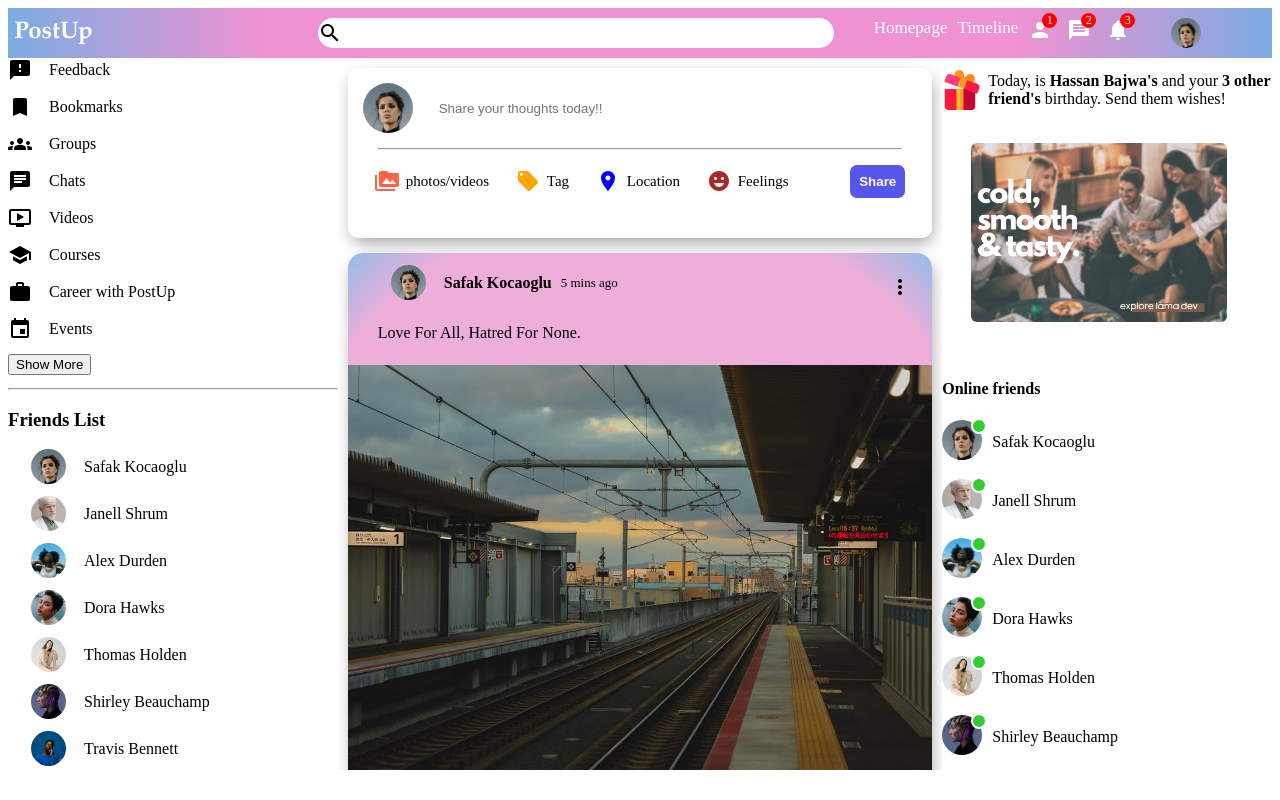
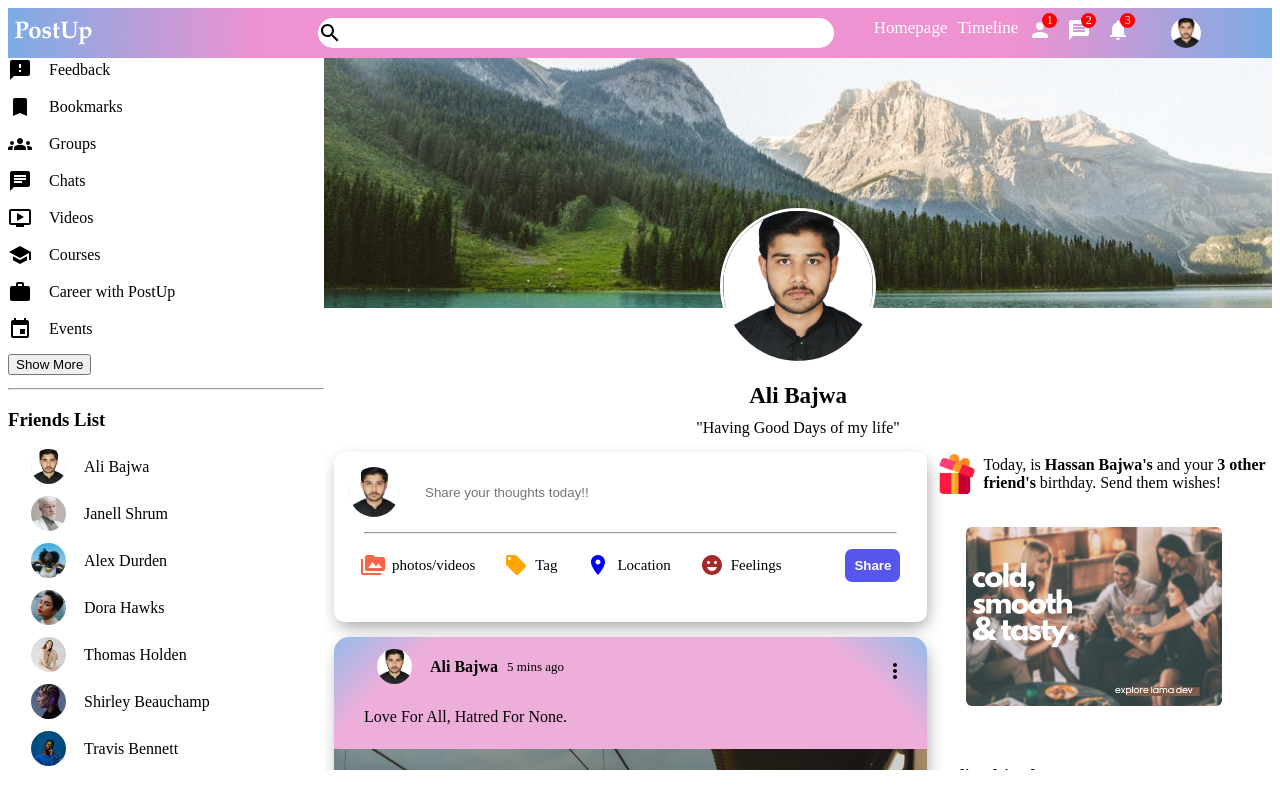
Before and after one commit to alibajwa91/socialMedia-Website-project, a React (Create React App) app: page / in a window 1280 px wide. Built offline with nearby package versions, Linux system fonts and the light colour scheme.

Commit message:
profile page has been created

```diff
--- a/src/App.js
+++ b/src/App.js
@@ -1,6 +1,8 @@
 import Home from "./pages/home/home.jsx";
+import Profile from "./pages/profile/Profile.jsx";
 function App() {
-  return <Home />;
+  return <Profile />;
+  // <Home />;
 }
 
 export default App;
--- a/src/components/feed/feed.css
+++ b/src/components/feed/feed.css
@@ -1,15 +1,15 @@
 .feed {
   flex: 5.5;
   height: calc(100vh -50px);
-  overflow-y: scroll;
-  height: 89vh;
-  scrollbar-width: 5px;
+  /* overflow-y: scroll;
+  height: 100%;
+  scrollbar-width: 5px; */
 }
 /* adding scroll bar design */
-.feed::-webkit-scrollbar {
+/* .feed::-webkit-scrollbar {
   display: none;
   width: 5px;
-}
+} */
 
 .feedWrapper {
   padding: 10px;
--- a/src/components/rightbar/Rightbar.jsx
+++ b/src/components/rightbar/Rightbar.jsx
@@ -2,10 +2,18 @@ import "./rightbar.css";
 import Online from "../online/Online";
 import { Users } from "../../dummyData.js";
 
-export default function Rightbar() {
-  return (
-    <div className="rightbar">
-      <div className="RightbarWrapper">
+export default function Rightbar({ profile }) {
+  const PageAd = () => {
+    return (
+      <div className="adcontainer">
+        <img src="./assets/ad.png" alt="" className="adImg" />
+      </div>
+    );
+  };
+  const RightbarHome = () => {
+    return (
+      <div>
+        {" "}
         <div className="birthdayContainer">
           <img src="./assets/gift.png" alt="" className="birthdayIcon" />
           <span className="birthdaytext">
@@ -13,14 +21,104 @@ export default function Rightbar() {
             birthday. Send them wishes!
           </span>
         </div>
-        <div className="adcontainer">
-          <img src="./assets/ad.png" alt="" className="adImg" />
-        </div>
+        {/* To show AD */}
+        <PageAd />
         <h4 className="rightbarTitle">Online friends</h4>
         {Users.map((u) => (
           <Online key={u.id} user={u} />
         ))}
       </div>
+    );
+  };
+  const RightbarProfile = () => {
+    return (
+      <div>
+        {" "}
+        <h4 className="rightbarTitle"> User Information</h4>
+        <div className="rightbarPersonalInfo">
+          <div className="rightbarInfoItem">
+            <span className="rightbarInfoKey">City: </span>
+            <span className="rightbarInfoValue">Toronto</span>
+          </div>
+          <div className="rightbarInfoItem">
+            <span className="rightbarInfoKey">study: </span>
+            <span className="rightbarInfoValue">
+              Student at Centennial College
+            </span>
+          </div>
+          <div className="rightbarInfoItem">
+            <span className="rightbarInfoKey">Relationship Status: </span>
+            <span className="rightbarInfoValue">Single</span>
+          </div>
+          <div className="rightbarInfoItem">
+            <span className="rightbarInfoKey">Interests </span>
+            <span className="rightbarInfoValue">
+              bedminton, gym, Book Reading
+            </span>
+          </div>
+          <h4 className="rightbarTitle"> User Friends</h4>
+          <div className="rightbarFollowings">
+            <div className="rightbarFollowing">
+              <img
+                src="/assets/person/2.jpeg"
+                alt=""
+                className="rightbarFollowingImg"
+              />
+              <span className="rightbarFollowingName">Sharukh</span>
+            </div>
+            <div className="rightbarFollowing">
+              <img
+                src="/assets/person/2.jpeg"
+                alt=""
+                className="rightbarFollowingImg"
+              />
+              <span className="rightbarFollowingName">Sharukh</span>
+            </div>
+            <div className="rightbarFollowing">
+              <img
+                src="/assets/person/2.jpeg"
+                alt=""
+                className="rightbarFollowingImg"
+              />
+              <span className="rightbarFollowingName">Sharukh</span>
+            </div>
+            <div className="rightbarFollowing">
+              <img
+                src="/assets/person/2.jpeg"
+                alt=""
+                className="rightbarFollowingImg"
+              />
+              <span className="rightbarFollowingName">Sharukh</span>
+            </div>
+            <div className="rightbarFollowing">
+              <img
+                src="/assets/person/2.jpeg"
+                alt=""
+                className="rightbarFollowingImg"
+              />
+              <span className="rightbarFollowingName">Sharukh</span>
+            </div>
+            <div className="rightbarFollowing">
+              <img
+                src="/assets/person/2.jpeg"
+                alt=""
+                className="rightbarFollowingImg"
+              />
+              <span className="rightbarFollowingName">Sharukh</span>
+            </div>
+          </div>
+        </div>{" "}
+        {/* to show ad */}
+        <PageAd />
+      </div>
+    );
+  };
+
+  return (
+    <div className="rightbar">
+      <div className="RightbarWrapper">
+        <RightbarHome />
+      </div>
     </div>
   );
 }
--- a/src/components/rightbar/rightbar.css
+++ b/src/components/rightbar/rightbar.css
@@ -1,12 +1,12 @@
 .rightbar {
   flex: 3;
   height: calc(100vh -50px);
-  overflow-y: scroll;
+  /* overflow-y: scroll;
   height: 89vh;
-  scrollbar-width: 5px;
+  scrollbar-width: 5px; */
 }
 /* Optionally, style the scrollbar */
-.rightbar::-webkit-scrollbar {
+/* .rightbar::-webkit-scrollbar {
   width: 5px;
 }
 .rightbar::-webkit-scrollbar-track {
@@ -23,7 +23,7 @@
 }
 .rightbar::-webkit-scrollbar-thumb:hover {
   background-color: #464545;
-}
+} */
 .rightbarWrapper {
   padding: 20px 20px 0 0;
 }
@@ -46,3 +46,44 @@
   max-height: 47vh;
   max-width: 20vw;
 }
+
+/* css for rightbar in profile page */
+.rightbarInfoItem {
+  display: flex;
+  align-items: center;
+}
+.rightbarTitle {
+  font-size: 17px;
+}
+.rightbarInfoItem {
+  margin-left: 12px;
+}
+.rightbarInfoKey {
+  font-weight: 500;
+  margin-right: 12px;
+  color: rgb(99, 95, 95);
+}
+.rightbarInfoValue {
+  font-weight: 300;
+}
+/* css to show user friends in a flex box */
+.rightbarFollowings {
+  display: flex;
+  flex-wrap: wrap;
+  justify-content: space-between;
+  border-radius: 10px;
+  -webkit-box-shadow: 2px 7px 17px -3px rgba(0, 0, 0, 0.4);
+  box-shadow: 2px 7px 17px -3px rgba(0, 0, 0, 0.4);
+}
+.rightbarFollowing {
+  display: flex;
+  flex-direction: column;
+  margin-bottom: 30px;
+  cursor: pointer;
+}
+.rightbarFollowingImg {
+  height: 100px;
+  width: 100px;
+  border-radius: 5px;
+  object-fit: cover;
+}
--- a/src/components/share/Share.jsx
+++ b/src/components/share/Share.jsx
@@ -9,11 +9,7 @@ export default function Share() {
     <div className="share">
       <div className="shareWrapper">
         <div className="shareTop">
-          <img
-            className="ShareProfileImg"
-            src="./assets/person/1.jpeg"
-            alt=""
-          />
+          <img className="ShareProfileImg" src="./assets/person/1.jpg" alt="" />
           <input
             className="shareInput"
             placeholder="Share your thoughts today!!"
--- a/src/components/share/share.css
+++ b/src/components/share/share.css
@@ -13,6 +13,7 @@
   width: 50px;
   border-radius: 50%;
   object-fit: cover;
+  cursor: pointer;
 }
 .shareTop {
   display: flex;
--- a/src/components/topbar/TopBar.jsx
+++ b/src/components/topbar/TopBar.jsx
@@ -1,16 +1,19 @@
 import "./topbar.css";
-import SearchIcon from '@mui/icons-material/Search';
-import PersonIcon from '@mui/icons-material/Person';
-import MessageIcon from '@mui/icons-material/Message';
-import NotificationsIcon from '@mui/icons-material/Notifications';
+import SearchIcon from "@mui/icons-material/Search";
+import PersonIcon from "@mui/icons-material/Person";
+import MessageIcon from "@mui/icons-material/Message";
+import NotificationsIcon from "@mui/icons-material/Notifications";
 
 export default function TopBar() {
   return (
     <div className="topbarContainer">
-    <div className="topbarLeft"> <span className="logo">PostUp</span></div>
+      <div className="topbarLeft">
+        {" "}
+        <span className="logo">PostUp</span>
+      </div>
       <div className="topbarCenter">
         <div className="searchbar">
-            <SearchIcon/>
+          <SearchIcon />
           <input type="text" className="searchInput" />
         </div>
       </div>
@@ -21,23 +24,20 @@ export default function TopBar() {
         </div>
         <div className="topbarIcons">
           <div className="topbarIconItem">
-                <PersonIcon/>
+            <PersonIcon />
             <span className="topbarIconBadge">1</span>
-
           </div>
           <div className="topbarIconItem">
-                <MessageIcon/>
+            <MessageIcon />
             <span className="topbarIconBadge">2</span>
-
           </div>
           <div className="topbarIconItem">
-                <NotificationsIcon/>
+            <NotificationsIcon />
             <span className="topbarIconBadge">3</span>
-
           </div>
         </div>
-        <img src="./assets/person/1.jpeg" alt="" className="topbarImg" />
+        <img src="./assets/person/1.jpg" alt="" className="topbarImg" />
       </div>
     </div>
-  )
+  );
 }
--- a/src/dummyData.js
+++ b/src/dummyData.js
@@ -1,8 +1,8 @@
 export const Users = [
   {
     id: 1,
-    profilePicture: "assets/person/1.jpeg",
-    username: "Safak Kocaoglu",
+    profilePicture: "assets/person/1.jpg",
+    username: "Ali Bajwa",
   },
   {
     id: 2,
--- /dev/null
+++ b/src/pages/profile/Profile.jsx
@@ -0,0 +1,41 @@
+import "./profile.css";
+import TopBar from "../../components/topbar/TopBar";
+import Sidebar from "../../components/sidebar/Sidebar";
+import Feed from "../../components/feed/Feed";
+import Rightbar from "../../components/rightbar/Rightbar";
+
+export default function Profile() {
+  return (
+    <div className="app">
+      <TopBar />
+      <div className="profile">
+        <Sidebar />
+        <div className="profileRight">
+          <div className="profileRightTop">
+            <div className="profileCover">
+              <img
+                src="../../assets/post/3.jpeg"
+                alt=""
+                className="profileCoverImg"
+              />
+
+              <img
+                src="../../assets/person/1.JPG"
+                alt=""
+                className="profilePicture"
+              />
+            </div>
+            <div className="profileInfo">
+              <h4 className="profileInfoName">Ali Bajwa</h4>
+              <h4 className="profileInfoDesc">"Having Good Days of my life"</h4>
+            </div>
+          </div>
+          <div className="profileRightBottom">
+            <Feed />
+            <Rightbar profile />
+          </div>
+        </div>
+      </div>
+    </div>
+  );
+}
--- /dev/null
+++ b/src/pages/profile/profile.css
@@ -0,0 +1,68 @@
+.profile {
+  display: flex;
+}
+
+.profileRight {
+  flex: 9;
+  overflow-y: scroll;
+  height: 89vh;
+  scrollbar-width: 5px;
+}
+.profileRight::-webkit-scrollbar {
+  width: 5px;
+}
+.profileRight::-webkit-scrollbar-track {
+  background-color: #f1f1f1;
+}
+.profileRight::-webkit-scrollbar-thumb {
+  background: rgb(238, 174, 218);
+  background: radial-gradient(
+    circle,
+    rgb(238, 146, 209) 60%,
+    rgb(124, 172, 228) 100%
+  );
+  border-radius: 4px;
+}
+.profileRight::-webkit-scrollbar-thumb:hover {
+  background-color: #464545;
+}
+.profileRightBottom {
+  display: flex;
+}
+
+.profileCover {
+  height: 320px;
+  position: relative;
+}
+.profileCoverImg {
+  width: 100%;
+  height: 250px;
+  object-fit: cover;
+}
+.profilePicture {
+  height: 150px;
+  width: 150px;
+  border-radius: 50%;
+  object-fit: cover;
+  position: absolute;
+  left: 0;
+  right: 0;
+  margin: auto;
+  top: 150px;
+  border: 3px solid white;
+}
+/* profile information styling */
+.profileInfo {
+  display: flex;
+  flex-direction: column;
+  align-items: center;
+  justify-content: center;
+}
+.profileInfoName {
+  font-size: 23px;
+  margin: 5px 0;
+}
+.profileInfoDesc {
+  font-weight: 300;
+  margin: 5px 0;
+}
```
Also changed, not shown: public/assets/person/1(1).jpeg (renamed from public/assets/person/1.jpeg), public/assets/person/1.JPG (added). Lines whose indentation alone changed are shown as unchanged.
